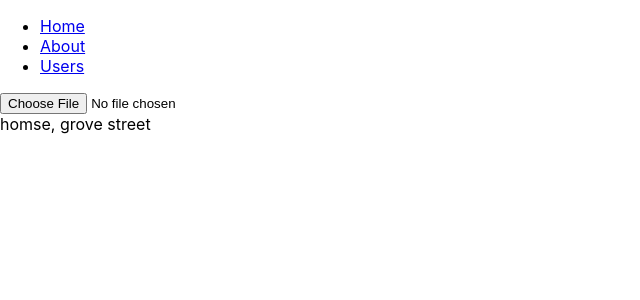
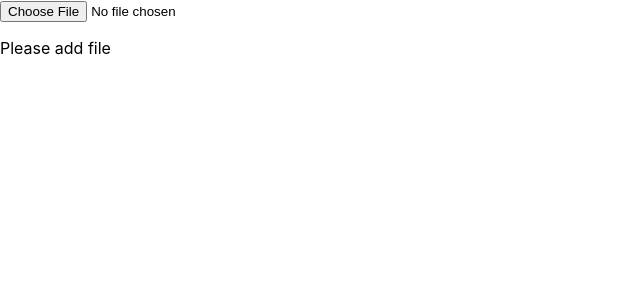
Before and after one commit to Jantero93/Vincit-pre-assignment, a React (Create React App) app: page / in a window 1280 px wide. Shown: the top 300 px of the page, without its empty margins (0-640 px from the left). Built offline with nearby package versions, Linux system fonts and the light colour scheme.

Commit message:
rewrite app.js, conditional rendering

```diff
--- a/src/App.js
+++ b/src/App.js
@@ -1,7 +1,7 @@
 import React, { Component } from "react";
 import Exercise from "./components/Exercise.js";
 import "./Styles.css";
-import { BrowserRouter as Router, Switch, Route, Link } from "react-router-dom";
+
 
 import Papa from "papaparse";
 //import csvFile from "./HistoricalQuotes.csv";
@@ -15,64 +15,40 @@ export default class App extends Component {
     this.updateData = this.updateData.bind(this);
 
     this.state = {
-      data: null
+      data: null,
     };
   }
 
   handleLocalFile = (file) => {
     Papa.parse(file, {
       header: true,
-        complete: this.updateData
+      complete: this.updateData,
     });
-  }
+  };
 
-  updateData(results){
-    console.log("Finished:", results.data);
-
+  updateData(results) {
     this.setState({
-      data: results.data
-    })
+      data: results.data,
+    });
 
     console.log("state", this.state.data);
   }
 
-
-
   render() {
+    if (this.state.data === null) {
       return (
         <div>
-        <Router>
-          <nav>
-            <ul className="exerciseList">
-              <li>
-                <Link to="/">Home</Link>
-              </li>
-              <li>
-                <Link to="/about">About</Link>
-              </li>
-              <li>
-                <Link to="/users">Users</Link>
-              </li>
-            </ul>
-          </nav>
-
-        <FileReader handleLocalFile={this.handleLocalFile}/>
-
-          <Switch>
-            <Route path="/about">
-              <Exercise text={"about123"} data={this.data} />
-            </Route>
-
-            <Route path="/users">
-              <Exercise text={"users123"} data={this.data} />
-            </Route>
-
-            <Route path="/">
-              <Exercise text={"homse, grove street"} data={this.data} />
-            </Route>
-          </Switch>
-        </Router>
+          <FileReader handleLocalFile={this.handleLocalFile} />
+          <p>Please add file</p>
+        </div>
+      );
+    } else {
+      return (
+        <div>
+          <FileReader handleLocalFile={this.handleLocalFile} />
+          <Exercise data={this.state.data} />
         </div>
       );
     }
   }
+}
--- a/src/components/Exercise.js
+++ b/src/components/Exercise.js
@@ -3,9 +3,11 @@ import React, { Component } from 'react'
 export default class Exercise extends Component {
 
     render() {
+        console.log("tehtävän propsit",this.props)
+
         return (
             <div className="exerciseComponent">
-                {this.props.text}
+                TEHTÄVÄ TESTI
             </div>
         )
     }
```
Also changed, not shown: src/components/FileReader.js (line endings or trailing spaces), 1 other file (tests, documents, lock files or other folders). Lines whose indentation alone changed are shown as unchanged.
